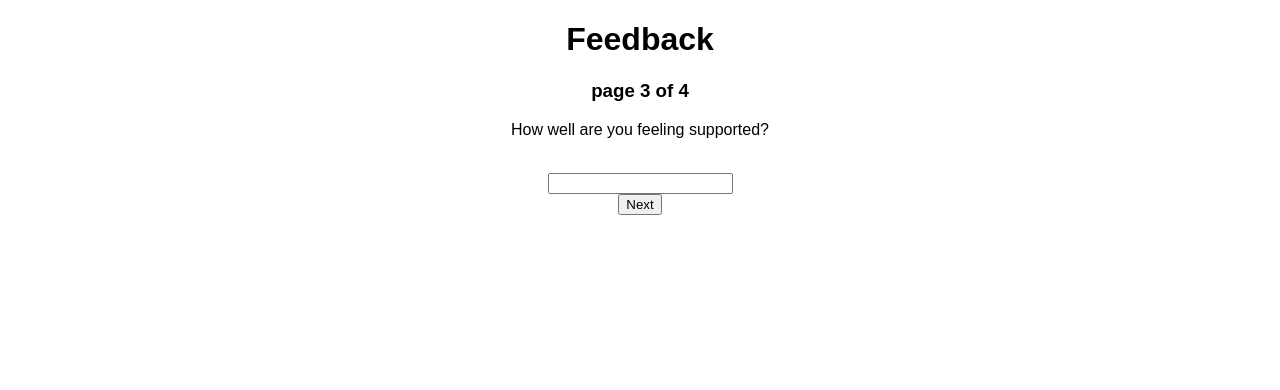
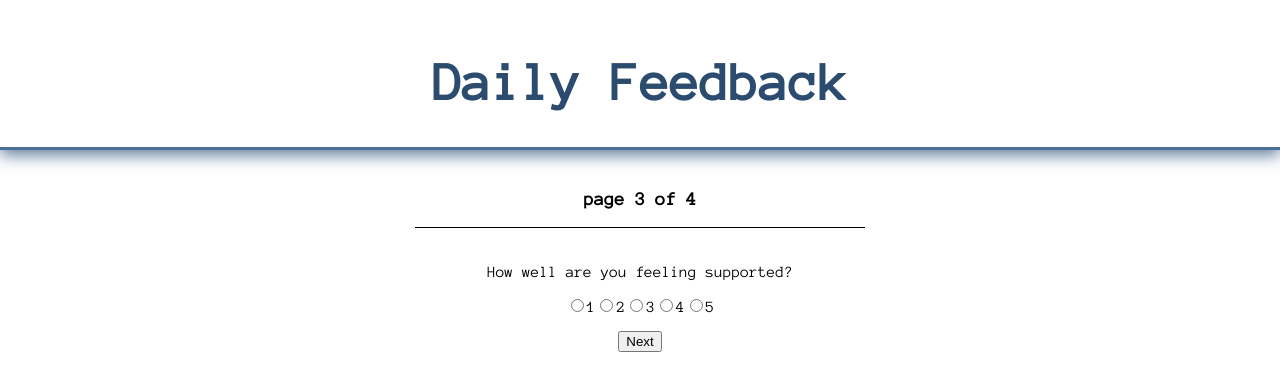
Before and after one commit to juliaballiet/feedback-loop, a React (Create React App) app: page /#/3 in a window 1280 px wide. Shown: the top 390 px of the page. Built offline with nearby package versions, Linux system fonts and the light colour scheme.

Commit message:
added comments

```diff
--- a/src/components/AdminPage/AdminPage.js
+++ b/src/components/AdminPage/AdminPage.js
@@ -9,11 +9,13 @@ class AdminPage extends Component {
         }
     }
 
+    // calls getFeedback once component has loaded
     componentDidMount = () => {
         this.getFeedback();
-    }
+    } // end componentDidMount
 
     getFeedback = () => {
+        // gets feedback from database and displays it on the dom
         Axios({
             method: 'GET',
             url: '/feedback'
@@ -26,9 +28,10 @@ class AdminPage extends Component {
             console.log('error: ', error);
             alert('there was an problem getting the feedback');
         })
-    }
+    } // end getFeedback
 
     deleteFeedback = (event) => {
+        // deletes feedback from database using id
         Axios({
             method: 'DELETE',
             url: '/feedback/' + event.target.value
@@ -39,12 +42,12 @@ class AdminPage extends Component {
             console.log('error: ', error);
             alert('there was an problem deleting the feedback');
         })
-    }
+    } // end deleteFeedback
 
     render() {
         return (
             <div>
-                <table>
+                <table className="Table">
                     <thead>
                         <tr>
                             <th>Feeling</th>
--- a/src/components/App/App.css
+++ b/src/components/App/App.css
@@ -1,18 +1,34 @@
 .App {
   text-align: center;
+  font-family: 'Anonymous Pro', monospace;
 }
 
-.App-header {
-  background-color: #033076;
-  min-height: 70px;
-  padding: 20px;
-  color: white;
+.Component {
+  margin: 40px auto;
+  width: 450px;
 }
 
-.App-title {
-  font-size: 1.5em;
+.Header {
+  font-size: 1.7em;
+  border-bottom: 3px solid #4C6F97;
+  box-shadow: 0px 5px 15px #5D7C9E;
+  color: #2B4B6F;
+  padding-top: 20px;
 }
 
-.App-intro {
-  font-size: large;
+.Content {
+  border-top: 1px solid black;
+  padding: 20px;
 }
+
+.Comment {
+  margin: 15px;
+  width: 300px;
+}
+
+.Table, th, td {
+  padding: 10px;
+  border: 1px solid black;
+  border-collapse: collapse;
+  margin: 40px auto;
+}
--- a/src/components/App/App.js
+++ b/src/components/App/App.js
@@ -1,6 +1,8 @@
 import React, { Component } from 'react';
 import './App.css';
 import { HashRouter as Router, Route } from 'react-router-dom';
+
+// routes
 import Header from '../Header/Header.js';
 import FeelingPage from '../FeelingPage/FeelingPage.js';
 import ContentPage from '../ContentPage/ContentPage.js';
@@ -14,6 +16,9 @@ class App extends Component {
     return (
       <Router>
         <div className="App">
+          <style>
+            @import url('https://fonts.googleapis.com/css?family=Anonymous+Pro');
+          </style>
           <Header />
           <Route exact path="/" component={FeelingPage} />
           <Route path="/2" component={ContentPage} />
--- a/src/components/CommentPage/CommentPage.js
+++ b/src/components/CommentPage/CommentPage.js
@@ -3,50 +3,41 @@ import { connect } from 'react-redux';
 import Axios from 'axios';
 
 class CommentPage extends Component {
-    constructor(props){
-        super(props);
-        this.state = {
-            comment: 0,
-        }
-    }
 
     handleInputChange = (event) => {
+        // sends value of input field to redux store on change
         let action = {
             type: 'COMMENTS',
             payload: event.target.value
         }
-
         this.props.dispatch(action);
-    }
+    } // end handleInputChange
 
     handleNextClick = (event) => {
-        this.sendFeedbackToDatabase();
-    }
-
-    sendFeedbackToDatabase = () => {
         let dataToSend = this.props.reduxState.feedback;
-
+        // sends object in feedback reducer to database
         Axios({
             method: 'POST',
             url: '/feedback',
             data: dataToSend
         }).then((response) => {
             console.log('back from server with: ', response);
+            // changes view to thank you page
             this.props.history.push('/5');
         }).catch((error) => {
             console.log('error: ', error);
             alert('there was an error sending the feedback');
         })
-    }
+    } // end handleNextClick
 
-    render(){
-        return(
-            <div>
+    render() {
+        return (
+            <div className="Component">
                 <h3>page 4 of 4</h3>
-                <div>
+                <div className="Content">
                     <p>Any comments you want to leave?</p>
-                    <br /><input onChange={this.handleInputChange}/>
-                    <br /><button onClick={this.handleNextClick}>Next</button>
+                    <br /><input className="Comment" onChange={this.handleInputChange} />
+                    <button onClick={this.handleNextClick}>Next</button>
                 </div>
             </div>
         );
--- a/src/components/ContentPage/ContentPage.js
+++ b/src/components/ContentPage/ContentPage.js
@@ -7,32 +7,64 @@ class ContentPage extends Component {
         this.state = {
             rating: 0,
         }
-    }
+    } // end constructor
 
     handleInputChange = (event) => {
+        // sets state to selected rating on change
         this.setState({
             rating: event.target.value,
         });
-    }
+    } // end handleInputChange
 
     handleNextClick = (event) => {
         let action = {
             type: 'UNDERSTANDING',
             payload: parseInt(this.state.rating)
         }
-
+        // sends this.state.rating to redux store
         this.props.dispatch(action);
-
+        // changes view to support page
         this.props.history.push('/3');
-    }
+    } // end handleNextClick
 
     render(){
         return(
-            <div>
+            <div className="Component">
                 <h3>page 2 of 4</h3>
-                <div>
+                <div className="Content">
                     <p>How well are you understanding the content?</p>
-                    <br /><input onChange={this.handleInputChange}/>
+                    <div>
+                        <label>
+                            <input type="radio" value="1"
+                            checked={this.state.rating === '1'}
+                            onChange={this.handleInputChange} />
+                            1
+                        </label>
+                        <label>
+                            <input type="radio" value="2"
+                            checked={this.state.rating === '2'}
+                            onChange={this.handleInputChange} />
+                            2
+                        </label>
+                        <label>
+                            <input type="radio" value="3"
+                            checked={this.state.rating === '3'}
+                            onChange={this.handleInputChange} />
+                            3
+                        </label>
+                        <label>
+                            <input type="radio" value="4"
+                            checked={this.state.rating === '4'}
+                            onChange={this.handleInputChange} />
+                            4
+                        </label>
+                        <label>
+                            <input type="radio" value="5"
+                            checked={this.state.rating === '5'}
+                            onChange={this.handleInputChange} />
+                            5
+                        </label>
+                    </div>
                     <br /><button onClick={this.handleNextClick}>Next</button>
                 </div>
             </div>
--- a/src/components/FeelingPage/FeelingPage.js
+++ b/src/components/FeelingPage/FeelingPage.js
@@ -2,37 +2,69 @@ import React, { Component } from 'react';
 import { connect } from 'react-redux';
 
 class FeelingPage extends Component {
-    constructor(props){
+    constructor(props) {
         super(props);
         this.state = {
             rating: 0,
         }
-    }
+    } // end constructor
 
     handleInputChange = (event) => {
+        // sets state to selected rating on change
         this.setState({
             rating: event.target.value,
         });
-    }
+    } // end handleInputChange
 
     handleNextClick = (event) => {
         let action = {
             type: 'FEELING',
             payload: parseInt(this.state.rating)
         }
+        // sends this.state.rating to redux store
+        this.props.dispatch(action);
+        // changes view to content page
+        this.props.history.push('/2');
+    } // end handleNextClick
 
-        this.props.dispatch(action);
-
-        this.props.history.push('/2');
-    }
-
-    render(){
-        return(
-            <div>
+    render() {
+        return (
+            <div className="Component">
                 <h3>page 1 of 4</h3>
-                <div>
+                <div className="Content">
                     <p>How are you feeling today?</p>
-                    <br /><input onChange={this.handleInputChange}/>
+                    <div>
+                        <label>
+                            <input type="radio" value="1"
+                                checked={this.state.rating === '1'}
+                                onChange={this.handleInputChange} />
+                            1
+                        </label>
+                        <label>
+                            <input type="radio" value="2"
+                                checked={this.state.rating === '2'}
+                                onChange={this.handleInputChange} />
+                            2
+                        </label>
+                        <label>
+                            <input type="radio" value="3"
+                                checked={this.state.rating === '3'}
+                                onChange={this.handleInputChange} />
+                            3
+                        </label>
+                        <label>
+                            <input type="radio" value="4"
+                                checked={this.state.rating === '4'}
+                                onChange={this.handleInputChange} />
+                            4
+                        </label>
+                        <label>
+                            <input type="radio" value="5"
+                                checked={this.state.rating === '5'}
+                                onChange={this.handleInputChange} />
+                            5
+                        </label>
+                    </div>
                     <br /><button onClick={this.handleNextClick}>Next</button>
                 </div>
             </div>
--- a/src/components/Header/Header.js
+++ b/src/components/Header/Header.js
@@ -3,8 +3,8 @@ import React, { Component } from 'react';
 class Header extends Component {
     render() {
         return (
-            <div>
-                <h1>Feedback</h1>
+            <div className="Header">
+                <h1>Daily Feedback</h1>
             </div>
         );
     }
--- a/src/components/SupportPage/SupportPage.js
+++ b/src/components/SupportPage/SupportPage.js
@@ -2,37 +2,69 @@ import React, { Component } from 'react';
 import { connect } from 'react-redux';
 
 class SupportPage extends Component {
-    constructor(props){
+    constructor(props) {
         super(props);
         this.state = {
             rating: 0,
         }
-    }
+    } // end constructor
 
     handleInputChange = (event) => {
+        // sets state to selected rating on change
         this.setState({
             rating: event.target.value,
         });
-    }
+    } // end handleInputChange
 
     handleNextClick = (event) => {
         let action = {
             type: 'SUPPORT',
             payload: parseInt(this.state.rating)
         }
+        // sends this.state.rating to redux store
+        this.props.dispatch(action);
+        // changes view to comment page
+        this.props.history.push('/4');
+    } // end handleNextClick
 
-        this.props.dispatch(action);
-
-        this.props.history.push('/4');
-    }
-
-    render(){
-        return(
-            <div>
+    render() {
+        return (
+            <div className="Component">
                 <h3>page 3 of 4</h3>
-                <div>
+                <div className="Content">
                     <p>How well are you feeling supported?</p>
-                    <br /><input onChange={this.handleInputChange}/>
+                    <div>
+                        <label>
+                            <input type="radio" value="1"
+                                checked={this.state.rating === '1'}
+                                onChange={this.handleInputChange} />
+                            1
+                        </label>
+                        <label>
+                            <input type="radio" value="2"
+                                checked={this.state.rating === '2'}
+                                onChange={this.handleInputChange} />
+                            2
+                        </label>
+                        <label>
+                            <input type="radio" value="3"
+                                checked={this.state.rating === '3'}
+                                onChange={this.handleInputChange} />
+                            3
+                        </label>
+                        <label>
+                            <input type="radio" value="4"
+                                checked={this.state.rating === '4'}
+                                onChange={this.handleInputChange} />
+                            4
+                        </label>
+                        <label>
+                            <input type="radio" value="5"
+                                checked={this.state.rating === '5'}
+                                onChange={this.handleInputChange} />
+                            5
+                        </label>
+                    </div>
                     <br /><button onClick={this.handleNextClick}>Next</button>
                 </div>
             </div>
--- a/src/components/ThankYouPage/ThankYouPage.js
+++ b/src/components/ThankYouPage/ThankYouPage.js
@@ -3,13 +3,15 @@ import { connect } from 'react-redux';
 
 class ThankYouPage extends Component {
     handleNewFeedback = (event) => {
+        // clears the feedback reducer in the redux store
         this.props.dispatch({type: 'CLEAR_FEEDBACK'});
+        // changes view to feeling page
         this.props.history.push('/');
-    }
+    } // end handleNewFeedback
 
     render(){
         return(
-            <div>
+            <div className="Component">
                 <h1>Thank you!</h1>
                 <button onClick={this.handleNewFeedback}>Leave New Feedback</button>
             </div>
```
Also changed, not shown: 1 other file (tests, documents, lock files or other folders).
